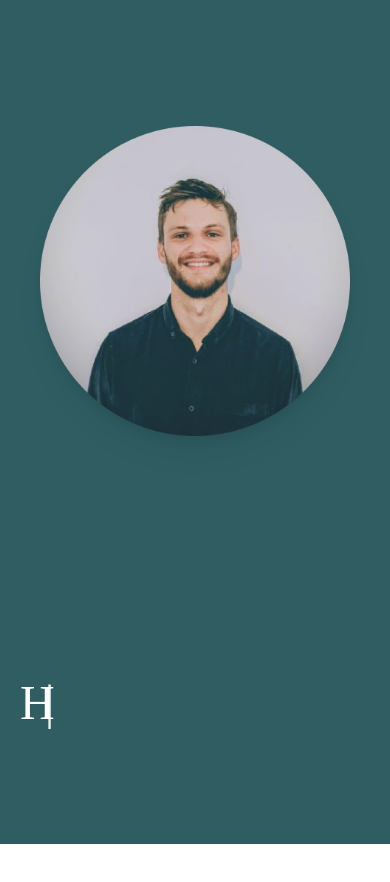
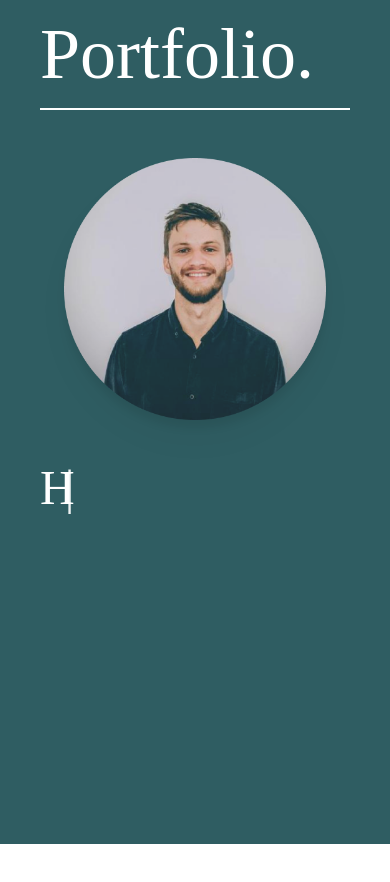
Before and after one commit to OliverKlukas/oliverklukas.github.io, a React (Create React App) app: page / in a window 390 px wide. Shown: the top 882 px of the page. Built offline with nearby package versions, Linux system fonts and the light colour scheme; a web font is replaced by a local one.

Commit message:
Responsiveness improvements for mobile

```diff
--- a/src/views/LandingView.tsx
+++ b/src/views/LandingView.tsx
@@ -28,11 +28,13 @@ export default function LandingView() {
     })
 
     return (
-            <div className="grid grid-cols-1 lg:grid-cols-2 min-h-screen bg-green-4 justify-center items-center">
-                <div className="flex justify-center my-5 mx-10 lg:justify-end lg:mr-48">
+            <div className="lg:grid lg:grid-cols-2 min-h-screen bg-green-4 lg:justify-center lg:items-center">
+                <p className="lg:hidden text-mobile-heading text-white pl-10">Portfolio.</p>
+                <hr className="lg:hidden border-white border mx-10 mb-12"/>
+                <div className="flex justify-center my-8 mx-16 lg:justify-end lg:mr-48">
                     <img className="drop-shadow-xl" src={me} alt={"me"}/>
                 </div>
-                <div className="mx-5 lg:m-0 lg:mr-28">
+                <div className="mx-10 lg:m-0 lg:mr-28">
                     <span className="text text-mobile-subheading lg:text-subheading text-white"/>
                     <span className="cursor inline-block text-mobile-subheading lg:text-subheading text-white">
                         |
--- a/src/views/ProjectView.tsx
+++ b/src/views/ProjectView.tsx
@@ -56,16 +56,19 @@ export default function ProjectView({timeline} : {timeline: gsap.core.Timeline})
                 <img ref={addToRefs} className="rounded-[50px] lg:rounded-[62px]" src={remi}
                      alt="Remi the Cooking Assistant"/>
                 <ProjectDescription project={projects[0]} reference={addToRefs}/>
+                <hr ref={addToRefs} className="lg:hidden border-black w-full border bg-black ml-10 mr-10 lg:mr-20"/>
                 <video className="lg:hidden" controls autoPlay muted loop>
                     <source src={frest} type='video/mp4'/>
                 </video>
                 <ProjectDescription project={projects[1]} reference={addToRefs}/>
+                <hr ref={addToRefs} className="lg:hidden border-black w-full border bg-black ml-10 mr-10 lg:mr-20"/>
                 <video ref={addToRefs} className="hidden lg:block object-cover" style={{width: "90%"}} controls autoPlay
                        muted loop>
                     <source src={frest} type='video/mp4'/>
                 </video>
                 <img ref={addToRefs} className="rounded-[50px] lg:rounded-[62px]" src={greenewal} alt="Greenewal"/>
                 <ProjectDescription project={projects[2]} reference={addToRefs}/>
+                <hr ref={addToRefs} className="lg:hidden border-black w-full border bg-black ml-10 mr-10 lg:mr-20"/>
                 <img ref={addToRefs} className="lg:hidden" style={{width: "90%"}} src={galactic}
                      alt="Galactic Empire retro game"/>
                 <ProjectDescription project={projects[3]} reference={addToRefs}/>
```
